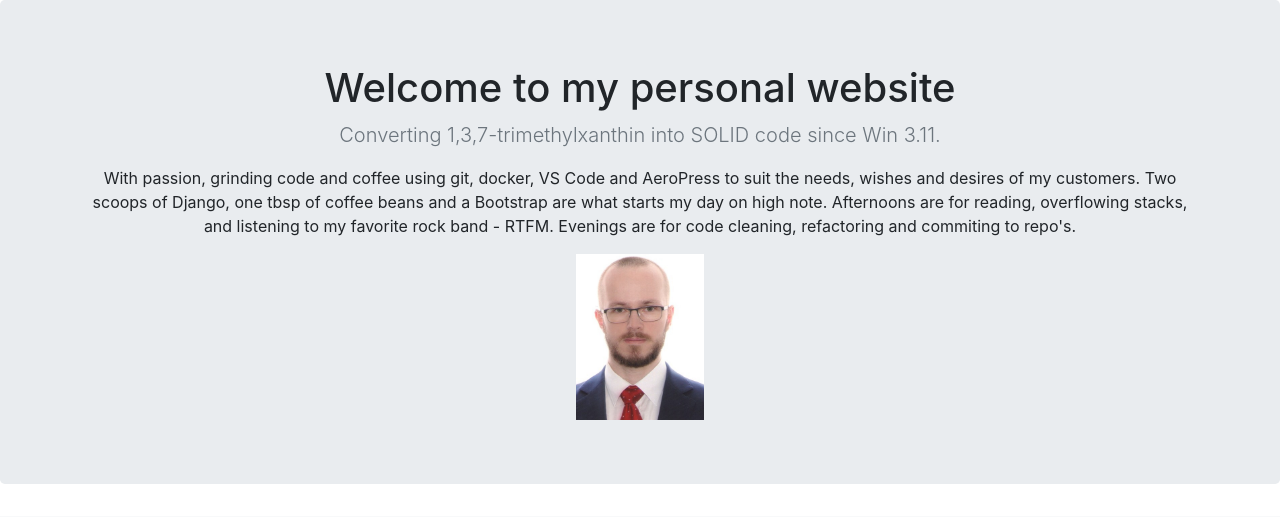
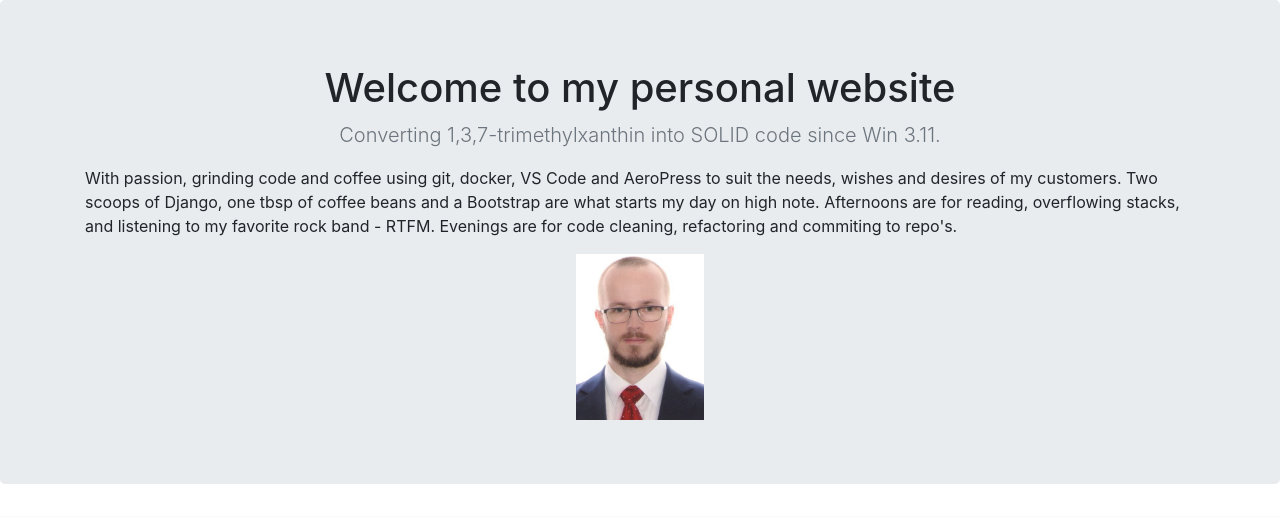
Before and after one commit to JaworskiAleksander/portfolio_site, a Django app: page / in a window 1280 px wide. Shown: the part 64-581 px from the top of the page. Run offline with Django 3.2, Linux system fonts and the light colour scheme; data that the repository does not hold is empty; some libraries are stand-ins or nearby versions.

Commit message:
changed text align in main description

```diff
--- a/portfolio_project/jobs/templates/jobs/home.html
+++ b/portfolio_project/jobs/templates/jobs/home.html
@@ -90,7 +90,7 @@
       <p class="lead text-muted">
         Converting 1,3,7-trimethylxanthin into SOLID code since Win 3.11.
       </p>
-      <p>
+      <p class="text-left">
         With passion, grinding code and coffee using git, docker, VS Code and AeroPress to suit the needs, wishes and desires of my customers.
         Two scoops of Django, one tbsp of coffee beans and a Bootstrap are what starts my day on high note.
         Afternoons are for reading, overflowing stacks, and listening to my favorite rock band - RTFM.
```
